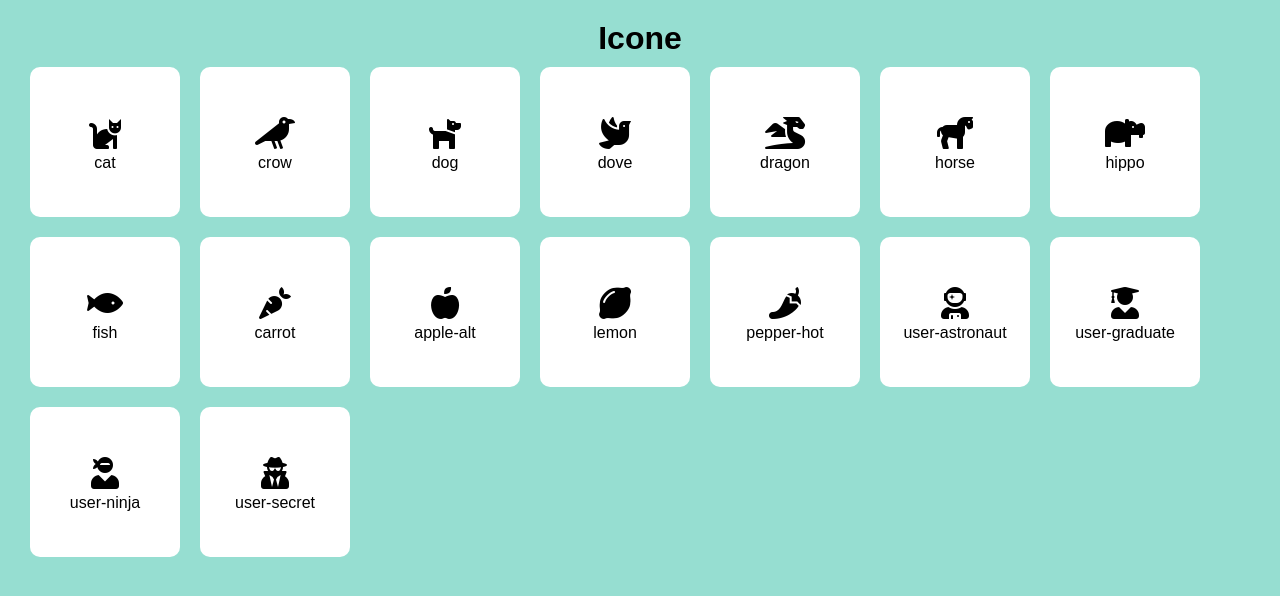
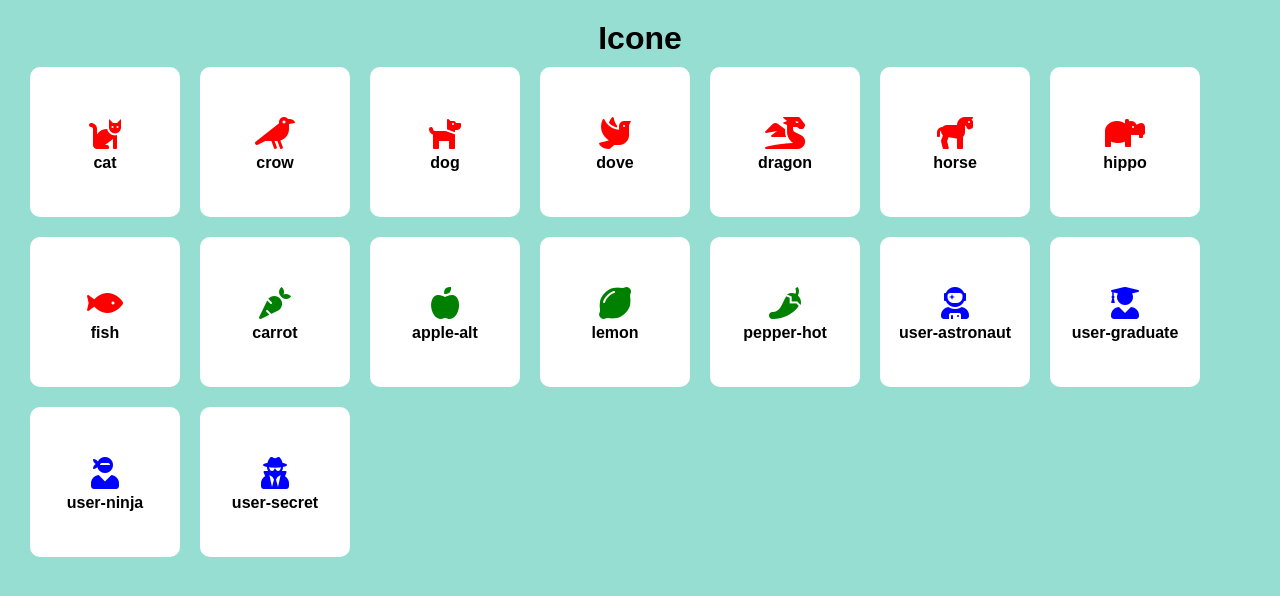
Before and after one commit to guidimarco/js-es6-icons, a plain HTML site: page index.html in a window 1280 px wide. Drawn offline with nearby package versions, Linux system fonts and the light colour scheme.

Commit message:
milestone 2 fatto

```diff
--- a/assets/main.js
+++ b/assets/main.js
@@ -8,7 +8,7 @@
 
 $("document").ready(function() {
     // VAR ASSIGNMENT
-    const icons = [ // icone {name, prefix, type, family}
+    const icons = [ // icon {name, prefix, type, family}
         {
             name: 'cat',
             prefix: 'fa-',
@@ -106,17 +106,47 @@ $("document").ready(function() {
             family: 'fas'
         }
     ];
-
     console.log(icons);
 
+    const iconType = [ // icons-types --> n
+
+    ];
+    console.log(iconType);
+
+    const iconColor = [ // icons-colors --> n
+        "red",
+        "green",
+        "blue"
+    ];
+    console.log(iconColor);
+
+    // mileston 2 - part 1
+    icons.forEach( (icon) => { // create an arrow --> icon-type
+        let {type} = icon; // desctructuration
+        // console.log(type);
+        if (!iconType.includes(type)) {
+            iconType.push(type);
+        }
+    });
+
+    // milestone 1
     icons.forEach((icon) => { // stamp all icon
-        let {name, prefix, family} = icon; // destructuration
+        let {name, prefix, type, family} = icon; // destructuration
         // console.log(name);
         // console.log(prefix);
         // console.log(family);
+
+        // milestone 2 - part 2 - associate icon and color
+        typeIndex = iconType.indexOf(type);
+        // console.log(typeIndex);
+
+        let color = iconColor[typeIndex];
+        // console.log(color);
+
+        // print-out + color
         $("#icon-container").append(`
             <div class="icon-card">
-                <i class="${family} ${prefix}${name} ${prefix}2x"></i>
+                <i class="${family} ${prefix}${name} ${prefix}2x" style="color: ${color}"></i>
                 <span>${name}</span>
             </div>
         `);
@@ -124,4 +154,10 @@ $("document").ready(function() {
     });
 
 
+
+
+
+
+
+
 });
--- a/assets/style.css
+++ b/assets/style.css
@@ -44,6 +44,7 @@ body {
     align-items: center;
     float: left;
     margin: 10px;
+    font-weight: bold;
 }
 .icon-card i {
     margin: 5px;
```
